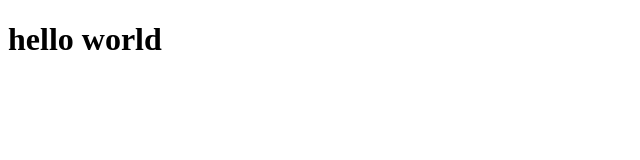
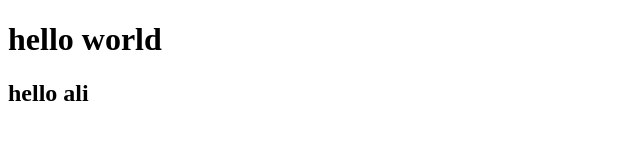
Before and after one commit to ChAliraza523/bootcamp2020sample, a plain HTML site: page index.html in a window 1280 px wide. Shown: the whole page, without its empty margins (0-640 px from the left). Drawn offline with Linux system fonts and the light colour scheme.

Commit message:
Update index.html

```diff
--- a/index.html
+++ b/index.html
@@ -7,5 +7,6 @@
 </head>
 <body>
     <h1>hello world</h1>
+    <h2>hello ali</h2>
 </body>
 </html>
```
